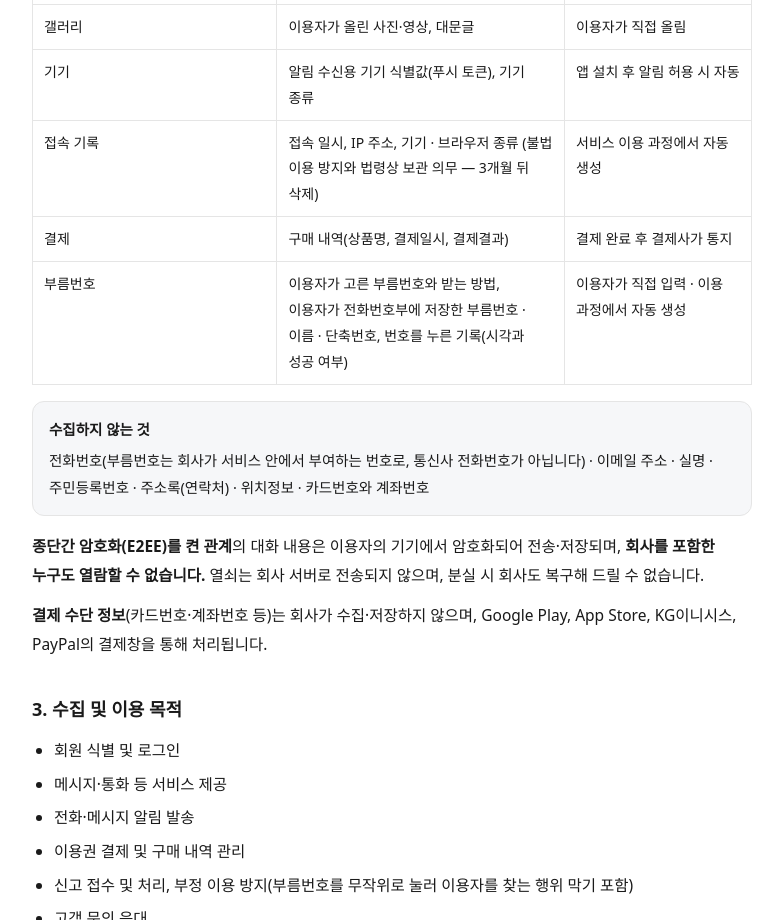
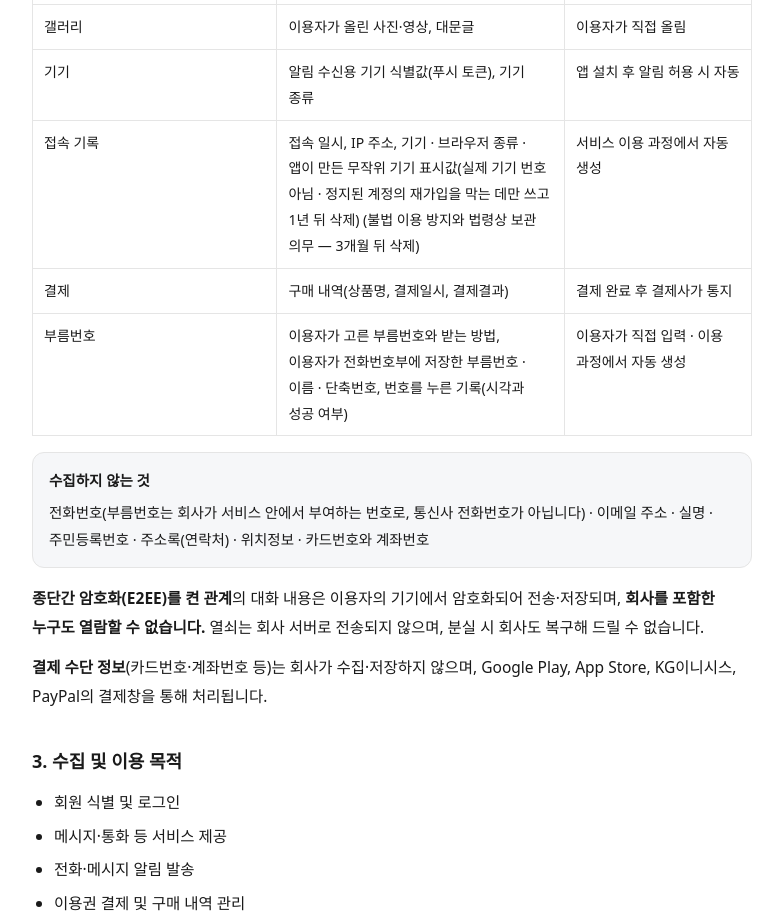
Before and after one commit to mylottolab/alias-nextgen, a plain HTML site: page burum_privacy.html in a window 1280 px wide. Shown: the part 820-1740 px from the top of the page, without its empty margins (248-1031 px from the left). Drawn offline with Linux system fonts and the light colour scheme.

Commit message:
개인정보처리방침: 무작위 기기 표시값 항목
Co-Authored-By: Claude Opus 5.5 <noreply@anthropic.com>
Claude-Session: https://claude.ai/code/session_01Je8P4F8oSJJPTupufeLRsF

```diff
--- a/burum_privacy.html
+++ b/burum_privacy.html
@@ -84,7 +84,7 @@ footer a{ color:inherit; }
   <tr><td>대화·통화</td><td>메시지 내용, 사진·영상, 통화 일시·시간, 통화 녹음·녹화물(동의한 경우)</td><td>이용 과정에서 자동 생성</td></tr>
   <tr><td>갤러리</td><td>이용자가 올린 사진·영상, 대문글</td><td>이용자가 직접 올림</td></tr>
   <tr><td>기기</td><td>알림 수신용 기기 식별값(푸시 토큰), 기기 종류</td><td>앱 설치 후 알림 허용 시 자동</td></tr>
-  <tr><td>접속 기록</td><td>접속 일시, IP 주소, 기기 · 브라우저 종류 (불법 이용 방지와 법령상 보관 의무 — 3개월 뒤 삭제)</td><td>서비스 이용 과정에서 자동 생성</td></tr>
+  <tr><td>접속 기록</td><td>접속 일시, IP 주소, 기기 · 브라우저 종류 · 앱이 만든 무작위 기기 표시값(실제 기기 번호 아님 · 정지된 계정의 재가입을 막는 데만 쓰고 1년 뒤 삭제) (불법 이용 방지와 법령상 보관 의무 — 3개월 뒤 삭제)</td><td>서비스 이용 과정에서 자동 생성</td></tr>
   <tr><td>결제</td><td>구매 내역(상품명, 결제일시, 결제결과)</td><td>결제 완료 후 결제사가 통지</td></tr>
   <tr><td>부름번호</td><td>이용자가 고른 부름번호와 받는 방법, 이용자가 전화번호부에 저장한 부름번호 · 이름 · 단축번호,
       번호를 누른 기록(시각과 성공 여부)</td><td>이용자가 직접 입력 · 이용 과정에서 자동 생성</td></tr>
```
